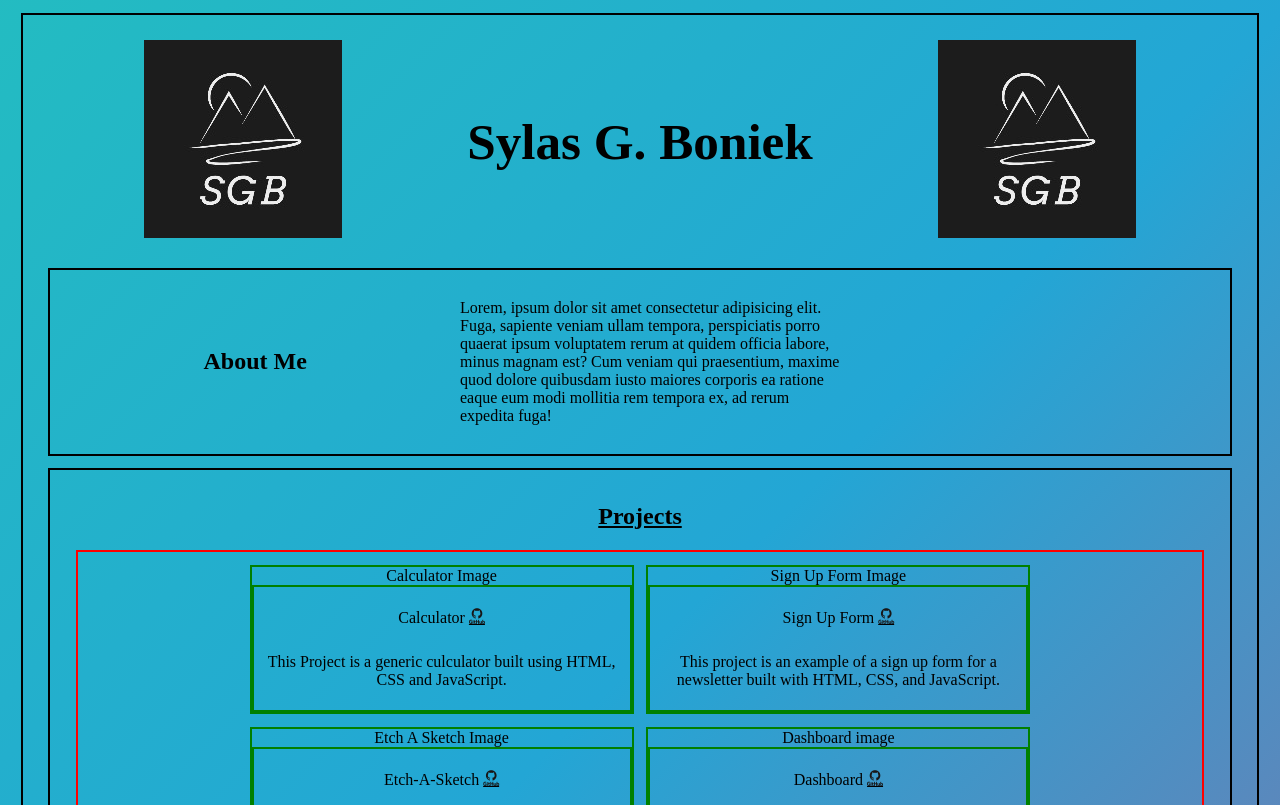
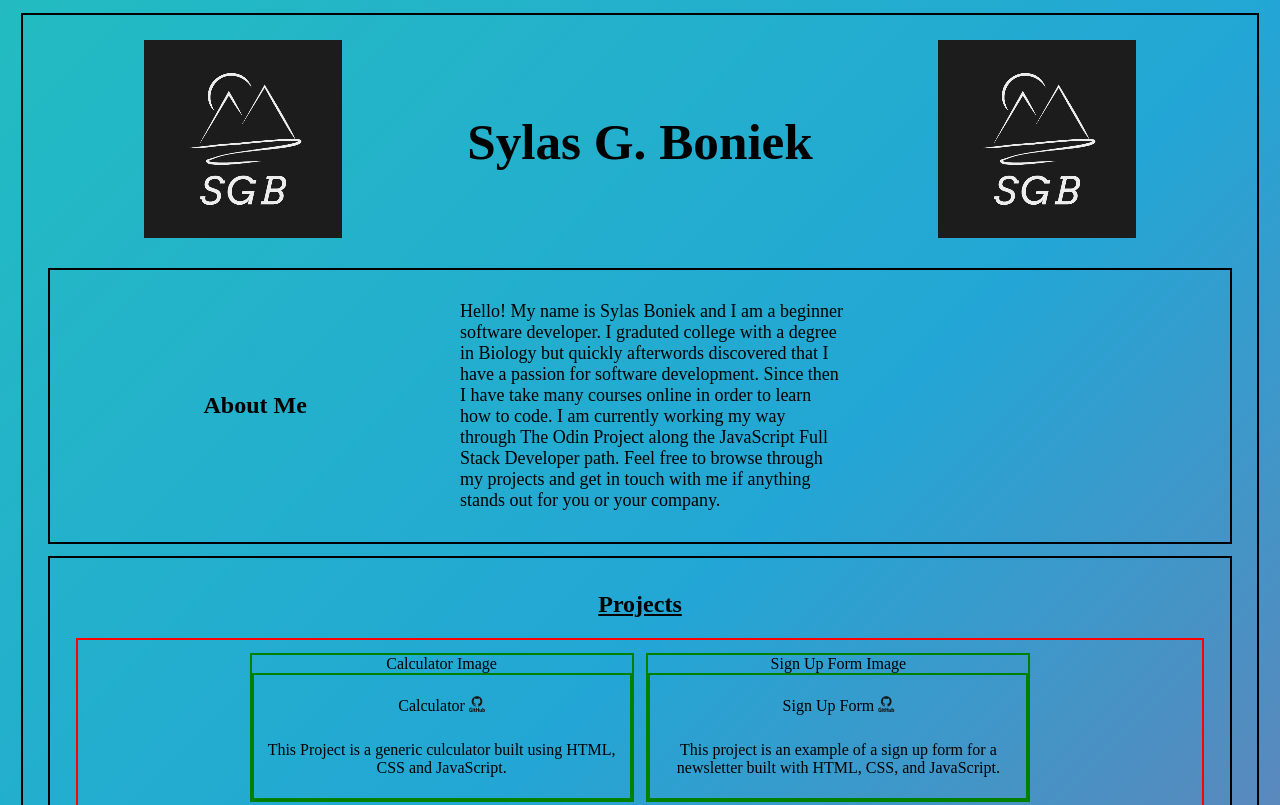
Before and after one commit to SylasB/Portfolio, a plain HTML site: page index.html in a window 1280 px wide. Shown: the top 805 px of the page. Drawn offline with nearby package versions, Linux system fonts and the light colour scheme.

Commit message:
Added the text for the about me section.

```diff
--- a/index.html
+++ b/index.html
@@ -33,7 +33,9 @@
                 <h3>About Me</h3>
             </div>
             <div>
-                <p>Lorem, ipsum dolor sit amet consectetur adipisicing elit. Fuga, sapiente veniam ullam tempora, perspiciatis porro quaerat ipsum voluptatem rerum at quidem officia labore, minus magnam est? Cum veniam qui praesentium, maxime quod dolore quibusdam iusto maiores corporis ea ratione eaque eum modi mollitia rem tempora ex, ad rerum expedita fuga!</p>
+                <p>
+                    Hello! My name is Sylas Boniek and I am a beginner software developer. I graduted college with a degree in Biology but quickly afterwords discovered that I have a passion for software development. Since then I have take many courses online in order to learn how to code. I am currently working my way through The Odin Project along the JavaScript Full Stack Developer path. Feel free to browse through my projects and get in touch with me if anything stands out for you or your company.
+                </p>
             </div>
         </div>
         <div class="projects">
--- a/style.css
+++ b/style.css
@@ -18,6 +18,11 @@ body {
 }
 
 a:visited {
+  color: black;
+  text-decoration: none;
+}
+
+a {
   color: black;
   text-decoration: none;
 }
@@ -58,6 +63,10 @@ a:visited {
 .aboutMe h3 {
   text-align: center;
   font-size: x-large;
+}
+
+.aboutMe p {
+  font-size: large;
 }
 
 .projects {
```
